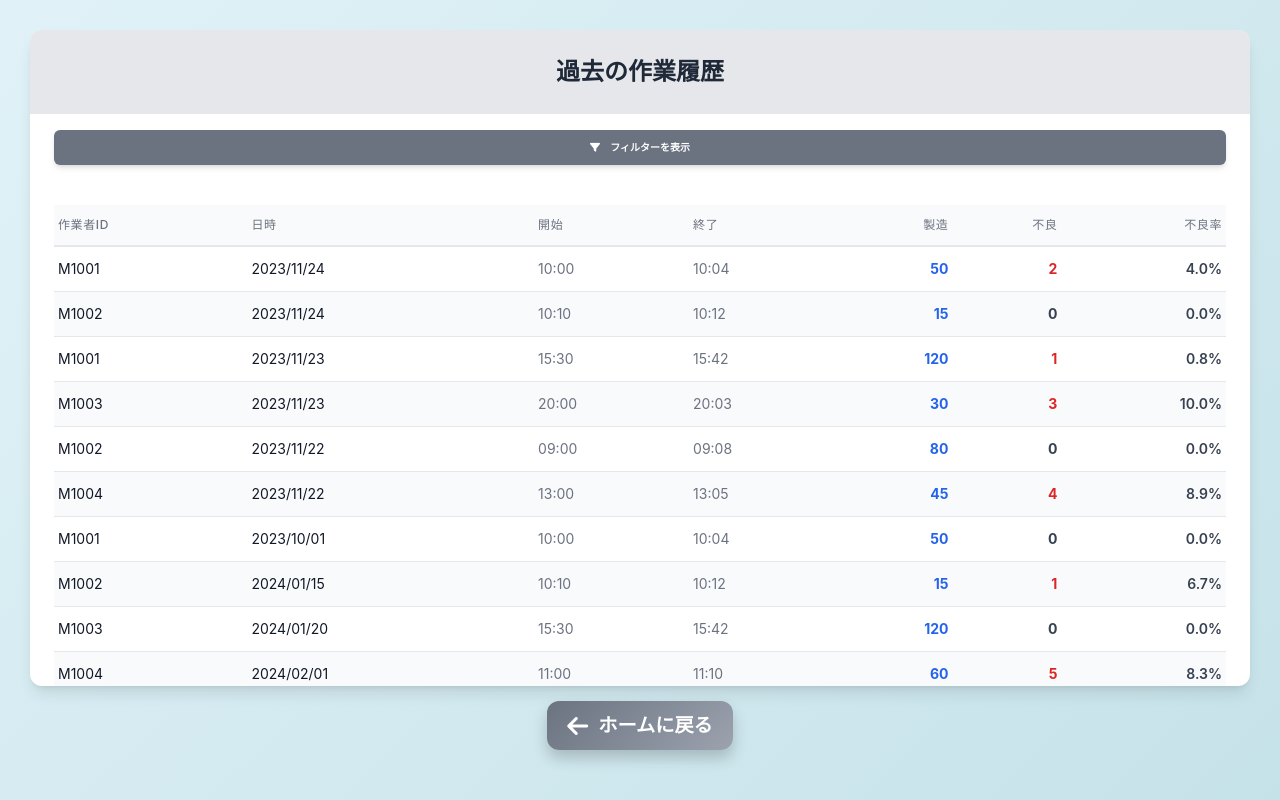
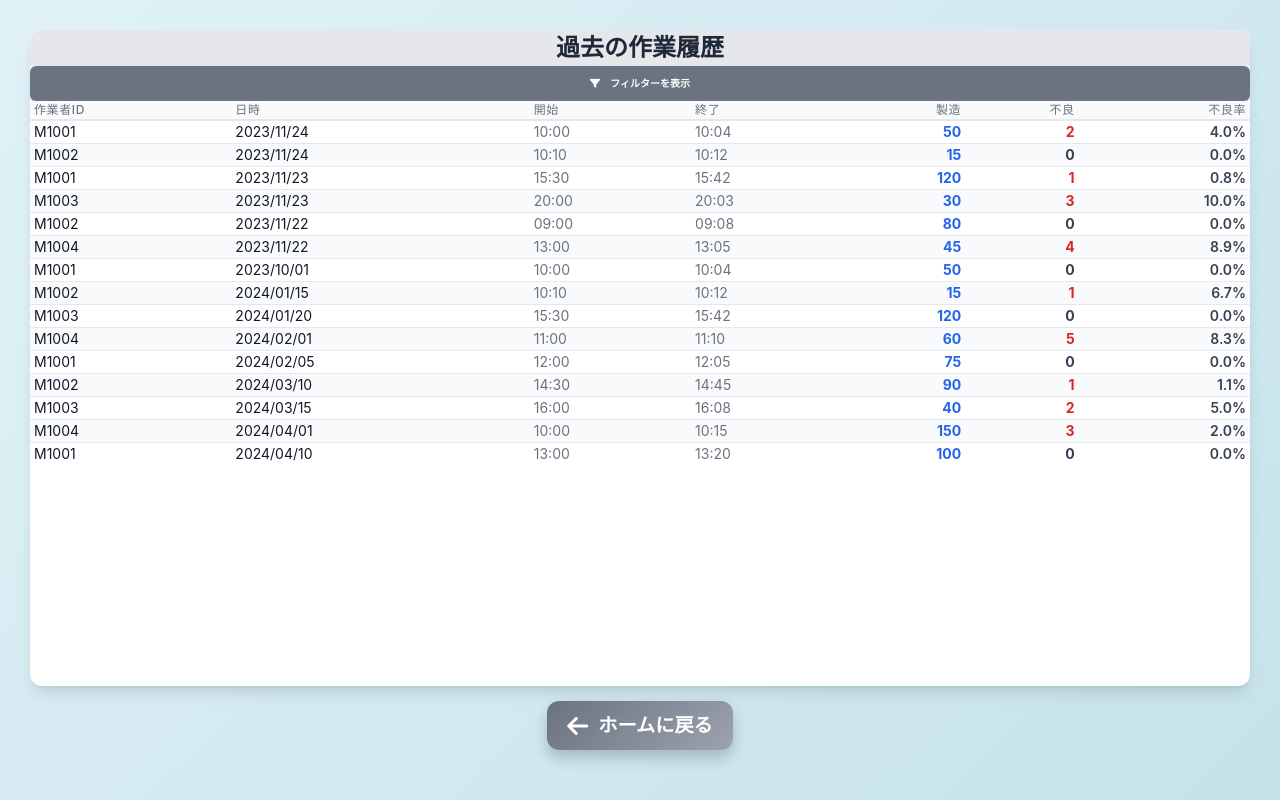
Before and after one commit to akikan58/GUI.github.io, a plain HTML site: page work-history.html in a window 1280 px wide. Drawn offline with nearby package versions, Linux system fonts and the light colour scheme.

Commit message:
Update work-history.html

```diff
--- a/work-history.html
+++ b/work-history.html
@@ -12,18 +12,18 @@
 
     <div class="main-content-wrapper">
         <div class="history-card bg-white rounded-xl shadow-lg overflow-hidden">
-            <div class="p-6 bg-gray-200">
+            <div class="history-title-area bg-gray-200">
                 <h1 class="text-3xl font-bold text-center text-gray-800">過去の作業履歴</h1>
             </div>
 
-            <div class="p-6 pt-4">
-                <button id="filter-toggle-button" class="interactive-button bg-gray-500 hover:bg-gray-700 text-white font-bold py-2.5 px-6 rounded-md shadow-md transition duration-300 w-full mb-4">
+            <div class="filter-controls-area">
+                <button id="filter-toggle-button" class="interactive-button bg-gray-500 hover:bg-gray-700 text-white font-bold py-2.5 px-6 rounded-md shadow-md transition duration-300 w-full">
                     <i class="fas fa-filter mr-2"></i>
                     フィルターを表示
                 </button>
 
                 <div id="filter-panel" class="hidden">
-                    <div class="flex flex-wrap items-end space-y-4 md:space-y-0 md:space-x-4 bg-gray-100 p-4 rounded-lg shadow-inner">
+                    <div class="flex flex-wrap items-end space-y-4 md:space-y-0 md:space-x-4 bg-gray-100 rounded-lg shadow-inner">
 
                         <div class="flex-1 min-w-[200px]">
                             <label for="year-from-filter" class="block text-sm font-medium text-gray-700 mb-1">期間 (年/月 From):</label>
@@ -70,7 +70,7 @@
                 </div>
             </div>
 
-            <div class="px-6 flex-grow overflow-y-auto relative">
+            <div class="history-list-area flex-grow overflow-y-auto relative">
                 <div id="history-table-container">
                     </div>
             </div>
@@ -199,17 +199,17 @@
                 const table = document.createElement('table');
                 table.classList.add('min-w-full', 'divide-y', 'divide-gray-200', 'text-sm');
 
-                // ヘッダー: 項目名短縮とpx-1パディングを適用 (横向き最適化)
+                // ヘッダー: 縦パディングはCSSで調整
                 table.innerHTML = `
                     <thead class="bg-gray-50 sticky top-0 z-30 border-b-2 border-gray-200">
                         <tr>
-                            <th class="px-1 py-3 text-left text-xs font-medium text-gray-500 uppercase tracking-wider">作業者ID</th>
-                            <th class="px-1 py-3 text-left text-xs font-medium text-gray-500 uppercase tracking-wider">日時</th>
-                            <th class="px-1 py-3 text-left text-xs font-medium text-gray-500 uppercase tracking-wider">開始</th>
-                            <th class="px-1 py-3 text-left text-xs font-medium text-gray-500 uppercase tracking-wider">終了</th>
-                            <th class="px-1 py-3 text-right text-xs font-medium text-gray-500 uppercase tracking-wider">製造</th>
-                            <th class="px-1 py-3 text-right text-xs font-medium text-gray-500 uppercase tracking-wider">不良</th>
-                            <th class="px-1 py-3 text-right text-xs font-medium text-gray-500 uppercase tracking-wider">不良率</th>
+                            <th class="px-1 text-left text-xs font-medium text-gray-500 uppercase tracking-wider">作業者ID</th>
+                            <th class="px-1 text-left text-xs font-medium text-gray-500 uppercase tracking-wider">日時</th>
+                            <th class="px-1 text-left text-xs font-medium text-gray-500 uppercase tracking-wider">開始</th>
+                            <th class="px-1 text-left text-xs font-medium text-gray-500 uppercase tracking-wider">終了</th>
+                            <th class="px-1 text-right text-xs font-medium text-gray-500 uppercase tracking-wider">製造</th>
+                            <th class="px-1 text-right text-xs font-medium text-gray-500 uppercase tracking-wider">不良</th>
+                            <th class="px-1 text-right text-xs font-medium text-gray-500 uppercase tracking-wider">不良率</th>
                         </tr>
                     </thead>
                     <tbody class="bg-white divide-y divide-gray-200">
@@ -221,13 +221,13 @@
 
                             return `
                                 <tr class="${index % 2 === 0 ? 'bg-white' : 'bg-gray-50'} hover:bg-blue-50 transition duration-150">
-                                    <td class="px-1 py-3 whitespace-nowrap text-gray-900">${item.workerId}</td>
-                                    <td class="px-1 py-3 whitespace-nowrap text-gray-900">${item.recordDate}</td>
-                                    <td class="px-1 py-3 whitespace-nowrap text-gray-500">${item.startTime}</td>
-                                    <td class="px-1 py-3 whitespace-nowrap text-gray-500">${item.endTime}</td>
-                                    <td class="px-1 py-3 whitespace-nowrap text-right text-blue-600 font-bold">${item.manufacturedCount}</td>
-                                    <td class="px-1 py-3 whitespace-nowrap text-right ${item.defectiveCount > 0 ? 'text-red-600' : 'text-gray-700'} font-bold">${item.defectiveCount}</td>
-                                    <td class="px-1 py-3 whitespace-nowrap text-right font-semibold text-gray-700">${defectRate}%</td>
+                                    <td class="px-1 whitespace-nowrap text-gray-900">${item.workerId}</td>
+                                    <td class="px-1 whitespace-nowrap text-gray-900">${item.recordDate}</td>
+                                    <td class="px-1 whitespace-nowrap text-gray-500">${item.startTime}</td>
+                                    <td class="px-1 whitespace-nowrap text-gray-500">${item.endTime}</td>
+                                    <td class="px-1 whitespace-nowrap text-right text-blue-600 font-bold">${item.manufacturedCount}</td>
+                                    <td class="px-1 whitespace-nowrap text-right ${item.defectiveCount > 0 ? 'text-red-600' : 'text-gray-700'} font-bold">${item.defectiveCount}</td>
+                                    <td class="px-1 whitespace-nowrap text-right font-semibold text-gray-700">${defectRate}%</td>
                                 </tr>
                             `;
                         }).join('')}
```
